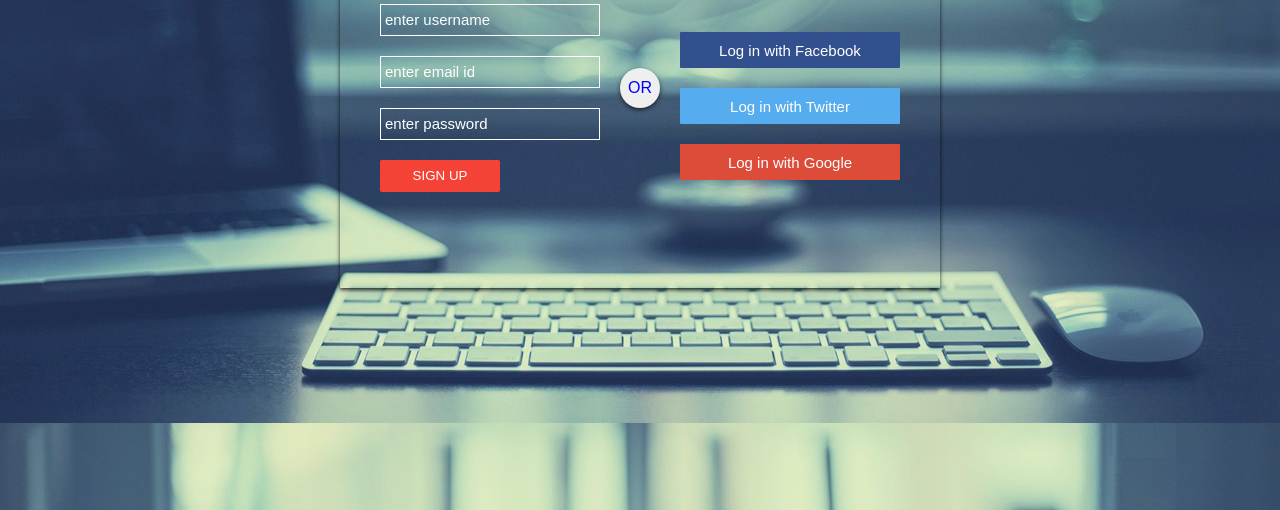
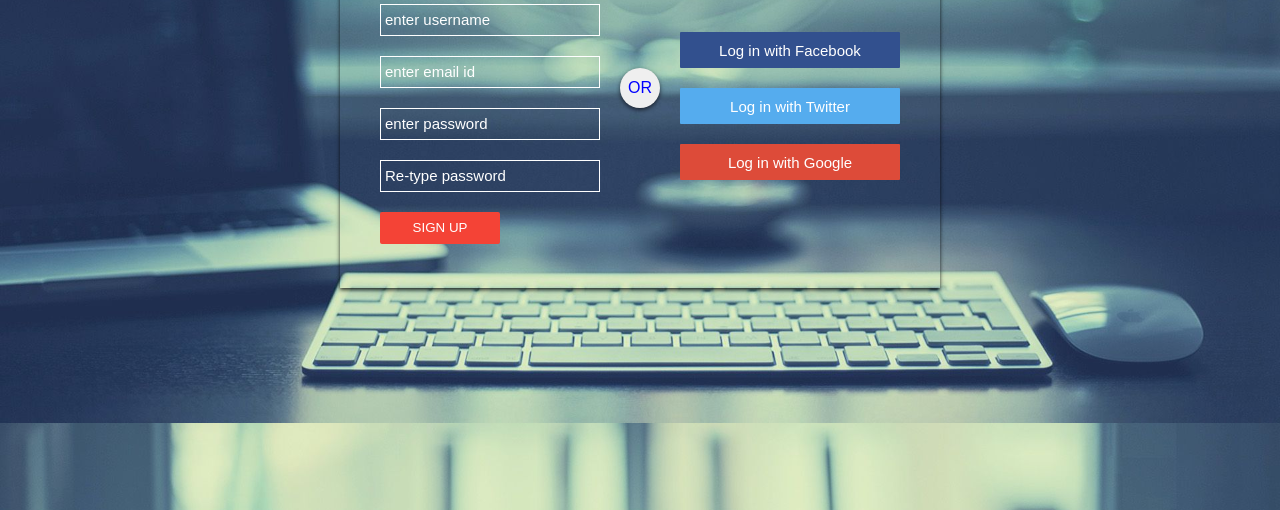
Before and after one commit to sasidhar22/Sasidhar_Reddy, a plain HTML site: page projecthtml/login.html in a window 1280 px wide. Shown: the part 290-800 px from the top of the page. Drawn offline with nearby package versions, Linux system fonts and the light colour scheme.

Commit message:
Update login.html

```diff
--- a/projecthtml/login.html
+++ b/projecthtml/login.html
@@ -71,6 +71,7 @@
 		<input type="text" class="input-box" placeholder="enter username" id="username" maxlength="15" >
 		<input type="email" class="input-box" placeholder="enter email id" id="mail">
 		<input type="password" class="input-box" placeholder="enter password" id="password">
+		<input type="password" class="input-box" placeholder="Re-type password" id="repassword">
 		<input type="submit" class="submit-btn" value="Sign Up" onclick="validator()">
 	</div>
 </form>
```
